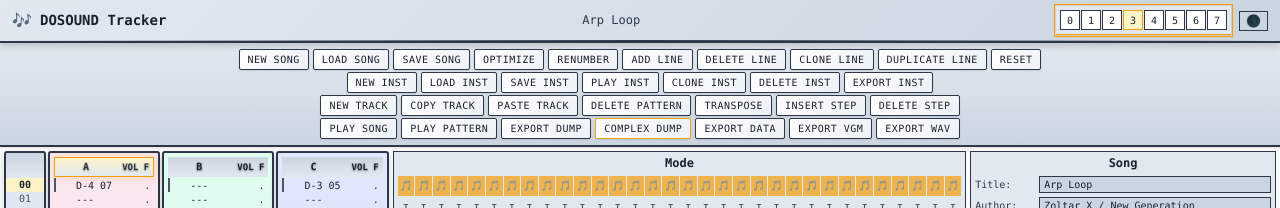
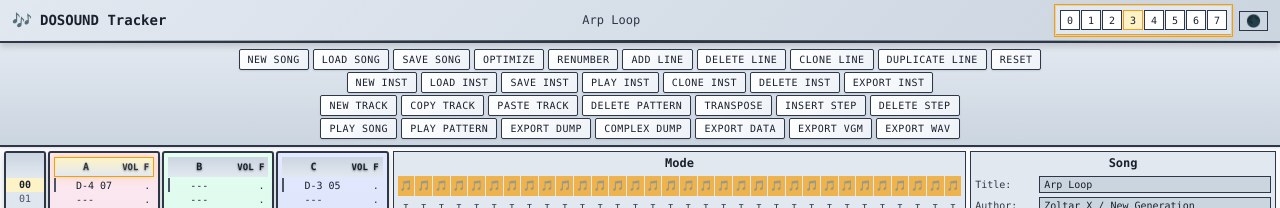
Before and after one commit to zoltraks/dosound-tracker, a React (Vite) app: page / in a window 1280 px wide. Shown: the top 208 px of the page. Built offline with nearby package versions, Linux system fonts and the light colour scheme; no server answers.

Commit message:
Fix dump mode button active state logic by inverting condition

```diff
--- a/src/components/CommandPanel.tsx
+++ b/src/components/CommandPanel.tsx
@@ -284,7 +284,7 @@ export const CommandPanel: React.FC<CommandPanelProps> = ({
         </button>
         <button
           onClick={onToggleDumpMode}
-          className={`command-btn ${isComplexDumpMode ? 'active' : ''}`}
+          className={`command-btn ${!isComplexDumpMode ? 'active' : ''}`}
         >
           {isComplexDumpMode ? 'COMPLEX DUMP' : 'SIMPLE DUMP'}
         </button>
```
